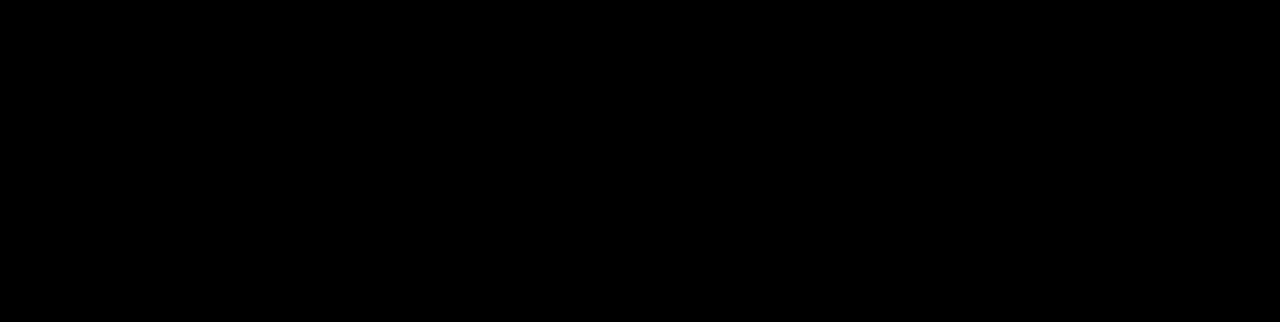
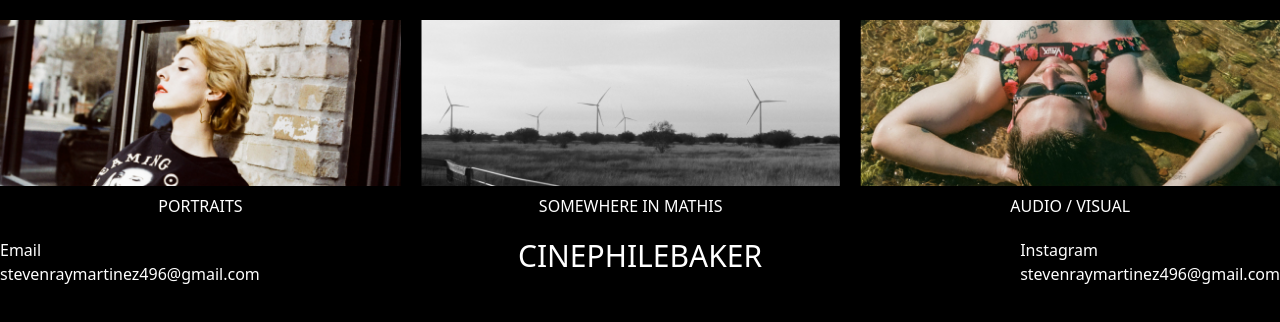
Before and after one commit to ACCSoftwareBootcamp/cinephilebaker_react, a React (Create React App) app: page /audio-visual in a window 1280 px wide. Before the commit this address had no page. Shown: the top 322 px of the page. Built offline with nearby package versions, Linux system fonts and the light colour scheme.

Commit message:
changes for gallery pages

```diff
--- a/src/App.jsx
+++ b/src/App.jsx
@@ -2,12 +2,15 @@
 import {Routes, Route} from "react-router-dom"
 
 import HomePage from "./pages/HomePage";
-
+import GalleryPage from "./pages/GalleryPage";
 function App() {
   return (
     <div className="container mx-auto">
       <Routes>
         <Route path="/" element={<HomePage />} />
+        <Route path="/portraits" element={<GalleryPage />} />
+        <Route path="/somewhere-in-mathis" element={<GalleryPage />} />
+        <Route path="/audio-visual" element={<GalleryPage />} />
       </Routes>
     </div>
   );
--- a/src/components/Bio.jsx
+++ b/src/components/Bio.jsx
@@ -3,10 +3,7 @@
 function Bio() {
   return (
     <div className="text-justify mb-4">
-      Lorem ipsum dolor sit amet, consectetur adipiscing elit. Vivamus ex nisl,
-      scelerisque sit amet eros quis, ornare condimentum neque. Integer molestie
-      felis id nulla aliquam ultricies. Praesent blandit justo turpis, eu
-      ultricies risus vestibulum nec.
+      Steven resides in Austin, TX and explores storytelling and representation through film photography. With a background in film production and studies, Steven takes inspiration from cinema as well as the lives of the people around him. By portraying reality by way of the hyper reality and making the everyday cinematic, Stevens goal is to reflect what makes us human and unique within a concept informed by motion picture film; his desire is that you don't just see a portrait but rather a whole world you can visualize and a story you want to explore that goes beyond the photograph, and beyond reality.
     </div>
   );
 }
--- a/src/components/MainHeader.jsx
+++ b/src/components/MainHeader.jsx
@@ -1,11 +1,11 @@
 import React from 'react'
-
+import {Link} from "react-router-dom"
 function MainHeader() {
   return (
     <div className='text-center my-4'>
       <p className='text-xl'>Steven Ray Martinez</p>
       <p className='text-base'>is</p>
-      <h1 className='text-3xl uppercase'>CINEPHILEBAKER</h1>
+    <Link to="/">  <h1 className='text-3xl uppercase'>CINEPHILEBAKER</h1></Link>
     </div>
   )
 }
--- a/src/components/NavLink.jsx
+++ b/src/components/NavLink.jsx
@@ -1,11 +1,16 @@
 import React from "react";
 
 function NavLink({ image, alt, name, path }) {
+
+  const ImageLink = () => (
+    <a href={path}>
+      <img src={image} alt={alt} className="w-full mb-2" />
+    </a>
+  );
+
   return (
     <div className="">
-      <a href={path}>
-        <img src={image} alt={alt} className="w-full mb-2" />
-      </a>
+     <ImageLink />
       <a href={path}>
         {" "}
         <p className="uppercase text-base text-center">{name}</p>
--- a/src/components/Navbar.jsx
+++ b/src/components/Navbar.jsx
@@ -1,29 +1,9 @@
 import React from "react";
+import links from "./links"
 import NavLink from "./NavLink";
-import portraitsImg from "../assets/portraits.png";
-import audioVisualImg from "../assets/audio_visual.png";
-import somewhereInMathisImg from "../assets/somewhere_in_mathis.png";
 
-const links = [
-  {
-    name: "Portraits",
-    image: portraitsImg,
-    path: "/portaits",
-    alt: "Woman against wall",
-  },
-  {
-    name: "Somewhere in Mathis",
-    image: somewhereInMathisImg,
-    path: "/somewhere-in-mathis",
-    alt: "Black and white photo of field with a few wind generators",
-  },
-  {
-    name: "Audio / Visual",
-    image: audioVisualImg,
-    path: "/audio-visual",
-    alt: "Man with red harness laying in shallow water",
-  },
-];
+
+
 function Navbar() {
   return (
     <nav className="col-span-12 flex flex-col align-center lg:flex-row lg:justify-between py-5 gap-5">
--- /dev/null
+++ b/src/components/links.js
@@ -0,0 +1,27 @@
+import portraitsImg from "../assets/portraits.png";
+import audioVisualImg from "../assets/audio_visual.png";
+import somewhereInMathisImg from "../assets/somewhere_in_mathis.png";
+
+const links = [
+  {
+    name: "Portraits",
+    image: portraitsImg,
+    path: "/portraits",
+    alt: "Woman against wall",
+  },
+  {
+    name: "Somewhere in Mathis",
+    image: somewhereInMathisImg,
+    path: "/somewhere-in-mathis",
+    alt: "Black and white photo of field with a few wind generators",
+  },
+  {
+    name: "Audio / Visual",
+    image: audioVisualImg,
+    path: "/audio-visual",
+    alt: "Man with red harness laying in shallow water",
+  },
+];
+
+
+export default links
--- a/src/index.jsx
+++ b/src/index.jsx
@@ -3,7 +3,7 @@
 import { BrowserRouter as Router } from "react-router-dom";
 import "./index.css";
 import App from "./App";
-import Navbar from "./components/Navbar"
+
 ReactDOM.render(
   <React.StrictMode>
     <Router>
--- /dev/null
+++ b/src/pages/GalleryPage.jsx
@@ -0,0 +1,33 @@
+import React from 'react'
+import {Link} from "react-router-dom"
+import Navbar from '../components/Navbar'
+function GalleryPage() {
+  return (
+    <div>
+      <Navbar />
+      <main>
+
+      </main>
+      <footer className='flex flex-col lg:flex-row justify-between'>
+      <div className="mb-2">
+        <h2>Email</h2>
+        <a href="mailto:stevenraymartinez496@gmail.com">
+          stevenraymartinez496@gmail.com{" "}
+        </a>
+      </div>
+      <div>
+        <Link to="/"><h1 className='text-3xl uppercase'>CINEPHILEBAKER</h1></Link>
+      </div>
+      <div className="mb-2">
+        <h2>Instagram</h2>
+        <a href="https://www.instagram.com/cinephilebaker/">
+          stevenraymartinez496@gmail.com{" "}
+        </a>
+      </div>
+
+      </footer>
+    </div>
+  )
+}
+
+export default GalleryPage
```
